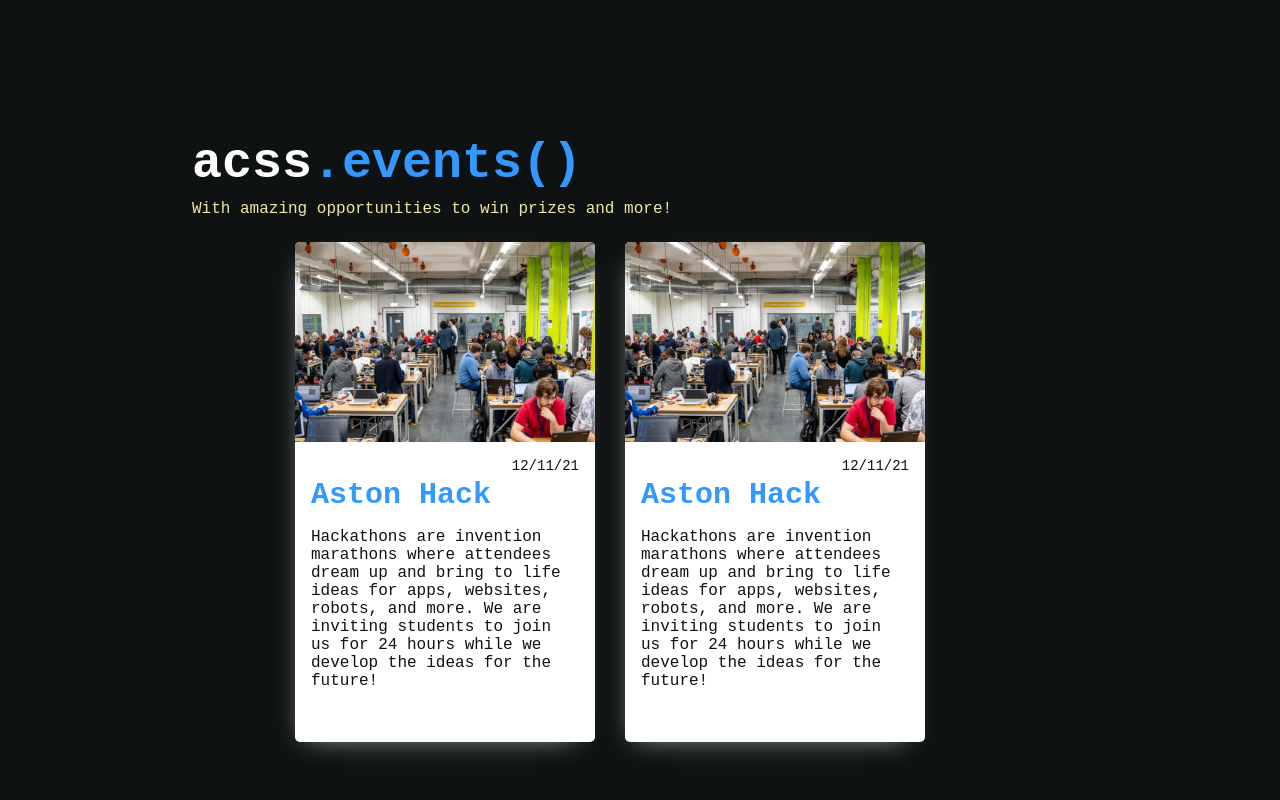
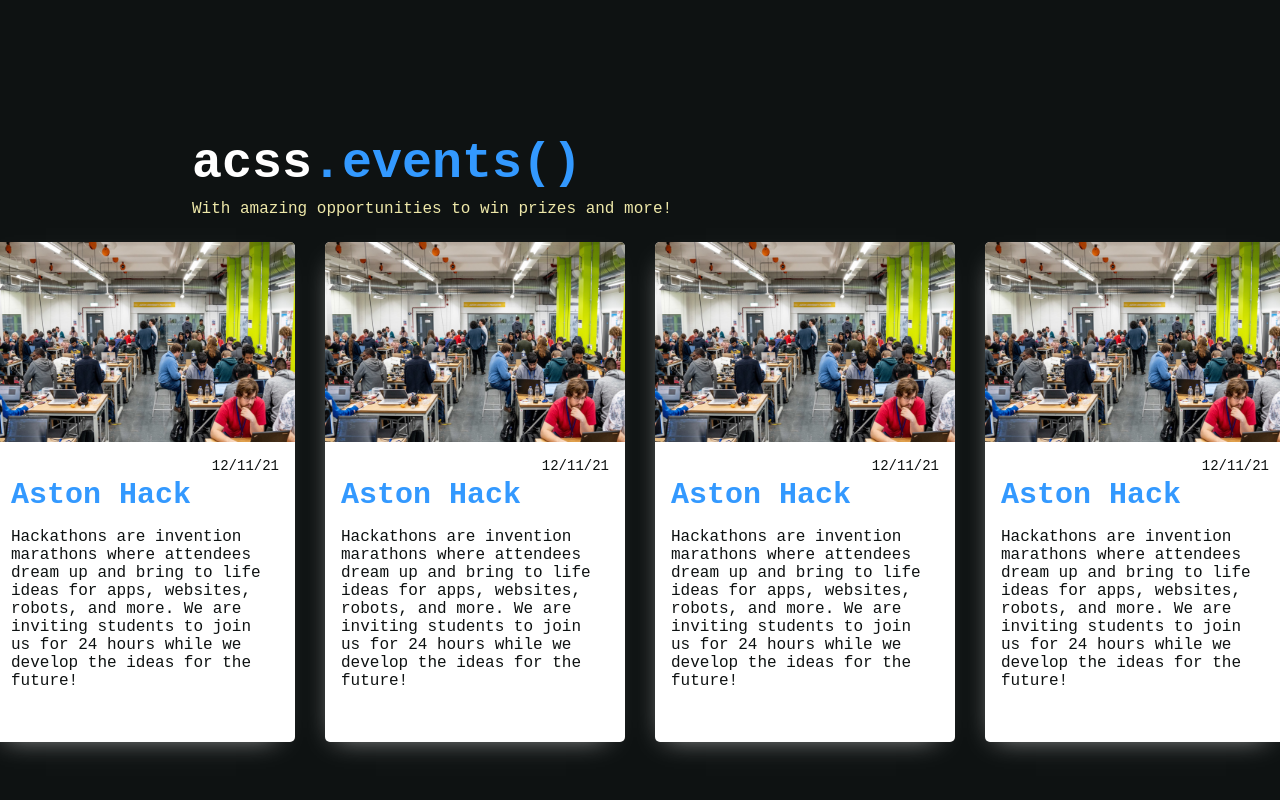
Before and after one commit to yelloweq/website-acss, a React (Create React App) app: page / in a window 1280 px wide. Shown: the part 1360-2160 px from the top of the page. Built offline with nearby package versions, Linux system fonts and the light colour scheme.

Commit message:
Fixed card height in grid, added dummy events

```diff
--- a/src/components/Card/CardComponents.js
+++ b/src/components/Card/CardComponents.js
@@ -4,7 +4,7 @@ export const CardContainer = styled.div`
     display: inline-block;
     position: relative;
     width: 300px;
-    height: auto;
+    height: 500px;
     background: #fff;
     position: relative;
     overflow: hidden;
--- a/src/components/HeroSection/HeroSection.js
+++ b/src/components/HeroSection/HeroSection.js
@@ -1,10 +1,9 @@
 import React from 'react';
-import { HeroContainer, HeroBg, HeroContent, HeroH1, HeroSpan, HeroTitle } from './HeroSectionComponents.js'
+import { HeroContainer, HeroContent, HeroH1, HeroSpan, HeroTitle } from './HeroSectionComponents.js'
 
 function HeroSection(props) {
     return (
         <HeroContainer>
-            <HeroBg bgColor={props.bg} />
             <HeroTitle>
                 <HeroH1 color={props.titleColor} size={props.titleSize}>{props.title}</HeroH1><HeroH1 color={props.suffixColor} size={props.suffixSize}>{props.suffix}</HeroH1>
             </HeroTitle>
--- a/src/components/HeroSection/HeroSectionComponents.js
+++ b/src/components/HeroSection/HeroSectionComponents.js
@@ -20,25 +20,13 @@ export const HeroContainer = styled.div`
     }
     `
 
-export const HeroBg = styled.div`
-    position: absolute;
-    top: 0;
-    right: 0;
-    bottom: 0;
-    left: 0;
-    width: 100%;
-    height: 100%;
-    overflow: hidden;
-`
-
 export const HeroContent = styled.div`
     display: grid;
     grid-template-columns: auto auto auto auto;
     grid-template-rows: 500px;
     grid-gap: 30px;
     min-width: 70vw;
-    min-height: max-content;
-    max-height: 100%;
+    min-height: 100%;
     justify-content: center;
     margin-top: 1rem;
     top:0;
--- a/src/pages/index.js
+++ b/src/pages/index.js
@@ -74,6 +74,20 @@ function Home() {
 
                     </Card>
 
+                    <Card title="Aston Hack" date="12/11/21" img={image} >
+                        Hackathons are invention marathons where attendees dream up and bring to life ideas for apps, websites, robots, and more.
+                        We are inviting students to join us for 24 hours while we develop the ideas for the future!
+
+
+                    </Card>
+
+                    <Card title="Aston Hack" date="12/11/21" img={image} >
+                        Hackathons are invention marathons where attendees dream up and bring to life ideas for apps, websites, robots, and more.
+                        We are inviting students to join us for 24 hours while we develop the ideas for the future!
+
+
+                    </Card>
+
 
 
                 </HeroSection>
```
